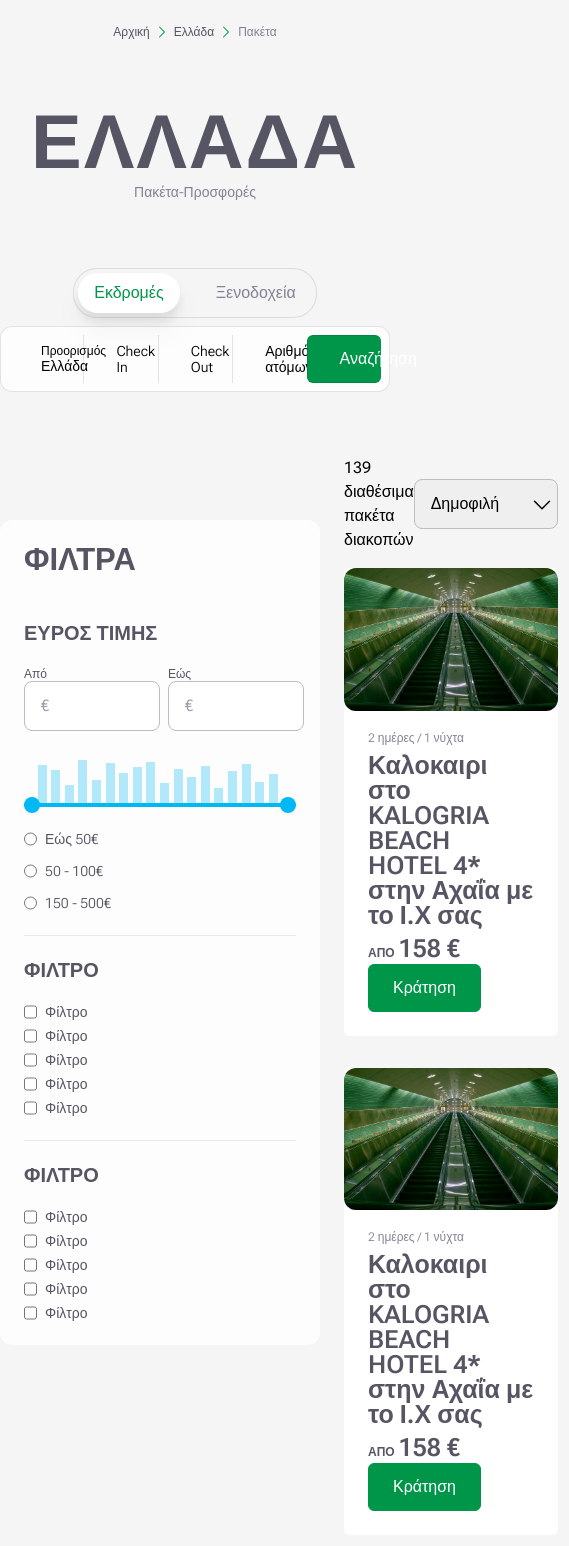
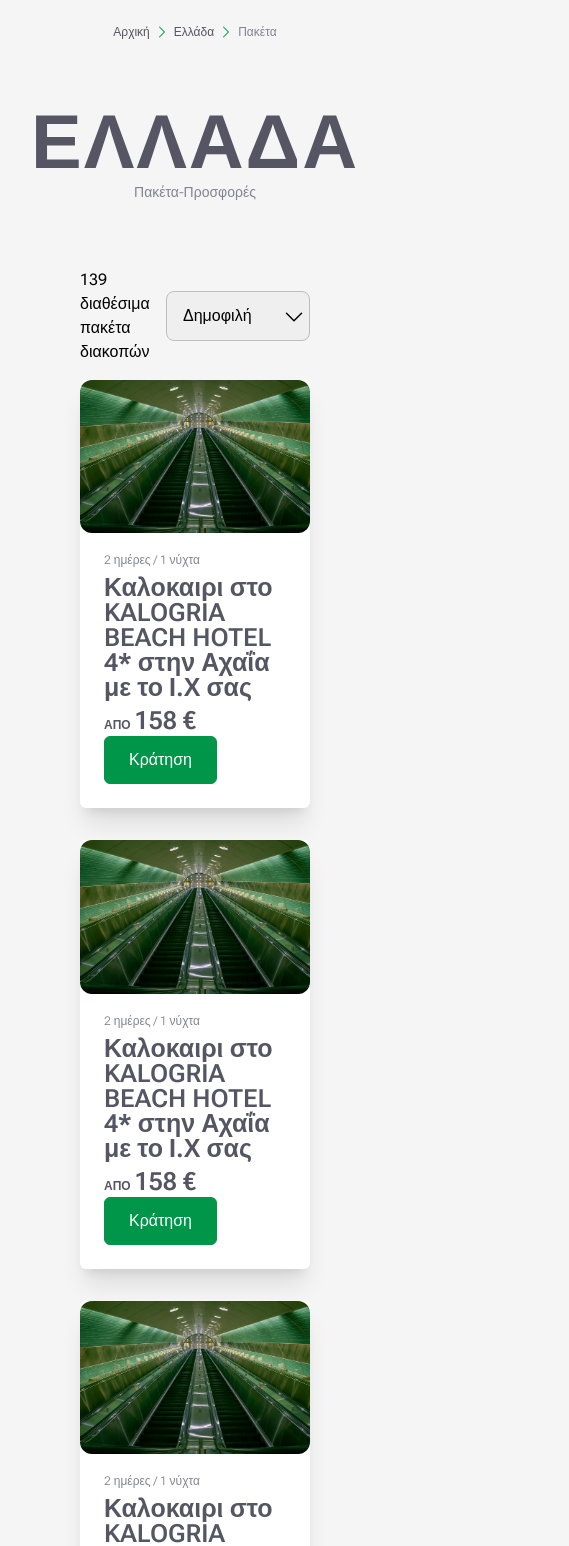
Before and after one commit to ELal3k/nelios-project, a Next.js app: page / in a window 390 px wide. Shown: the top 1546 px of the page, 569 px wide, since content can reach past the window. Built offline with nearby package versions, Linux system fonts and the light colour scheme.

Commit message:
responsive

```diff
--- a/src/app/page.js
+++ b/src/app/page.js
@@ -1,5 +1,4 @@
 import { ChevronDownIcon } from "@heroicons/react/24/solid"
-import Image from "next/image"
 import CardGrid from "@/components/CardGrid"
 import SideBar from "@/components/SideBar"
 export default function Home() {
@@ -7,7 +6,7 @@
     <main className="flex mt-16 items-start gap-6 self-stretch">
       <SideBar />
       <section className="w-full">
-        <article className="flex justify-between items-center">
+        <article className="flex justify-between items-center lg:px-0 px-20">
           <h2>139 διαθέσιμα πακέτα διακοπών</h2>
           <div className="relative">
             <label htmlFor="pet-select">
--- a/src/components/Card.js
+++ b/src/components/Card.js
@@ -2,7 +2,7 @@
 
 export default function Card() {
   return (
-    <div className="flex flex-col rounded-md bg-white backdrop-blur-16">
+    <div className="flex flex-col rounded-md bg-white shadow-xl">
       <Image
         src="/first-img.jpg"
         style={{
@@ -12,7 +12,7 @@
         }}
         width={500}
         height={500}
-        alt="Picture of the author"
+        alt="Card Picture"
       />
 
       <div className="flex flex-col gap-2 px-6 pb-6 pt-5">
--- a/src/components/CardGrid.js
+++ b/src/components/CardGrid.js
@@ -1,7 +1,7 @@
 import Card from "@/components/Card"
 export default function CardGrid() {
   return (
-    <ul className="grid lg:grid-cols-3 grid-cols-1 gap-8">
+    <ul className="grid lg:grid-cols-3 lg:mx-0 mx-20 grid-cols-1 gap-8">
       <li>
         <Card />
       </li>
--- a/src/components/Footer.js
+++ b/src/components/Footer.js
@@ -1,3 +1,23 @@
+import { PaperAirplaneIcon } from "@heroicons/react/24/outline"
+
 export default function Footer() {
-  return <div>Footer</div>
+  return (
+    <footer className="mt-64 pb-11">
+      <div className="rounded-lg absolute lg:mx-0 mx-5">
+        <img src="/footer-img.png" />
+      </div>
+      <div className="relative text-center">
+        <div className="flex flex-col justify-center gap-4 items-center lg:pt-40 sm:pt-20 pt-10">
+          {" "}
+          <h2 className="uppercase lg:text-h4 sm:text-h6 text-text_on_image font-semibold">
+            Δε βρηκατε αυτο που ψαχνετε;
+          </h2>
+          <button className="flex justify-center items-center gap-4 sm:h-12 h-8 border border-text_on_image text-button text-text_on_image px-6 py-4 rounded-lg">
+            <p>Επικοινωνήστε μαζί μας</p>
+            <PaperAirplaneIcon className="h-6 -rotate-45 pb-2" />
+          </button>
+        </div>
+      </div>
+    </footer>
+  )
 }
--- a/src/components/NavBar.js
+++ b/src/components/NavBar.js
@@ -2,7 +2,7 @@
 
 export default function NavBar() {
   return (
-    <nav className="flex flex-col items-center gap-2 justify-center mt-16">
+    <nav className="md:flex hidden flex-col items-center gap-2 justify-center mt-16">
       <label
         htmlFor="toggle"
         className="inline-flex gap-5 items-center cursor-pointer bg-background p-1 border border-stroke rounded-3xl"
--- a/src/components/SideBar.js
+++ b/src/components/SideBar.js
@@ -4,7 +4,7 @@
 import Filters from "./Filters"
 export default function SideBar() {
   return (
-    <aside className="flex flex-col items-start gap-6 p-6 bg-translucent_bg w-80 rounded-xl mt-16">
+    <aside className="lg:flex hidden flex-col items-start gap-6 p-6 bg-translucent_bg w-80 rounded-xl mt-16">
       <h2 className="text-h5 font-semibold text-my_black pb-6">ΦΙΛΤΡΑ</h2>
 
       <div className="flex flex-col divide-y w-full gap-6">
```
Also changed, not shown: public/footer-img.png (renamed from public/footer_image.png).
